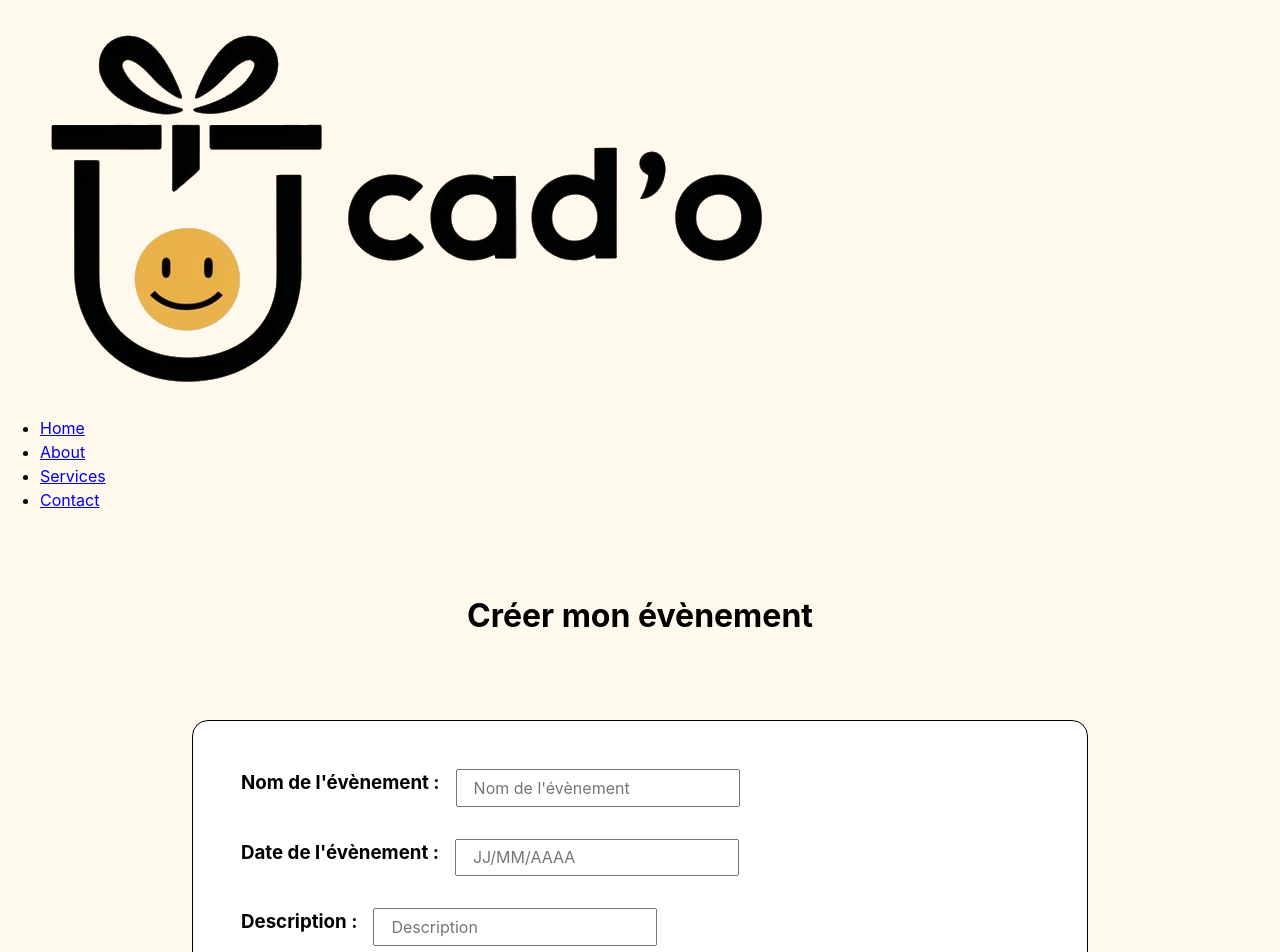
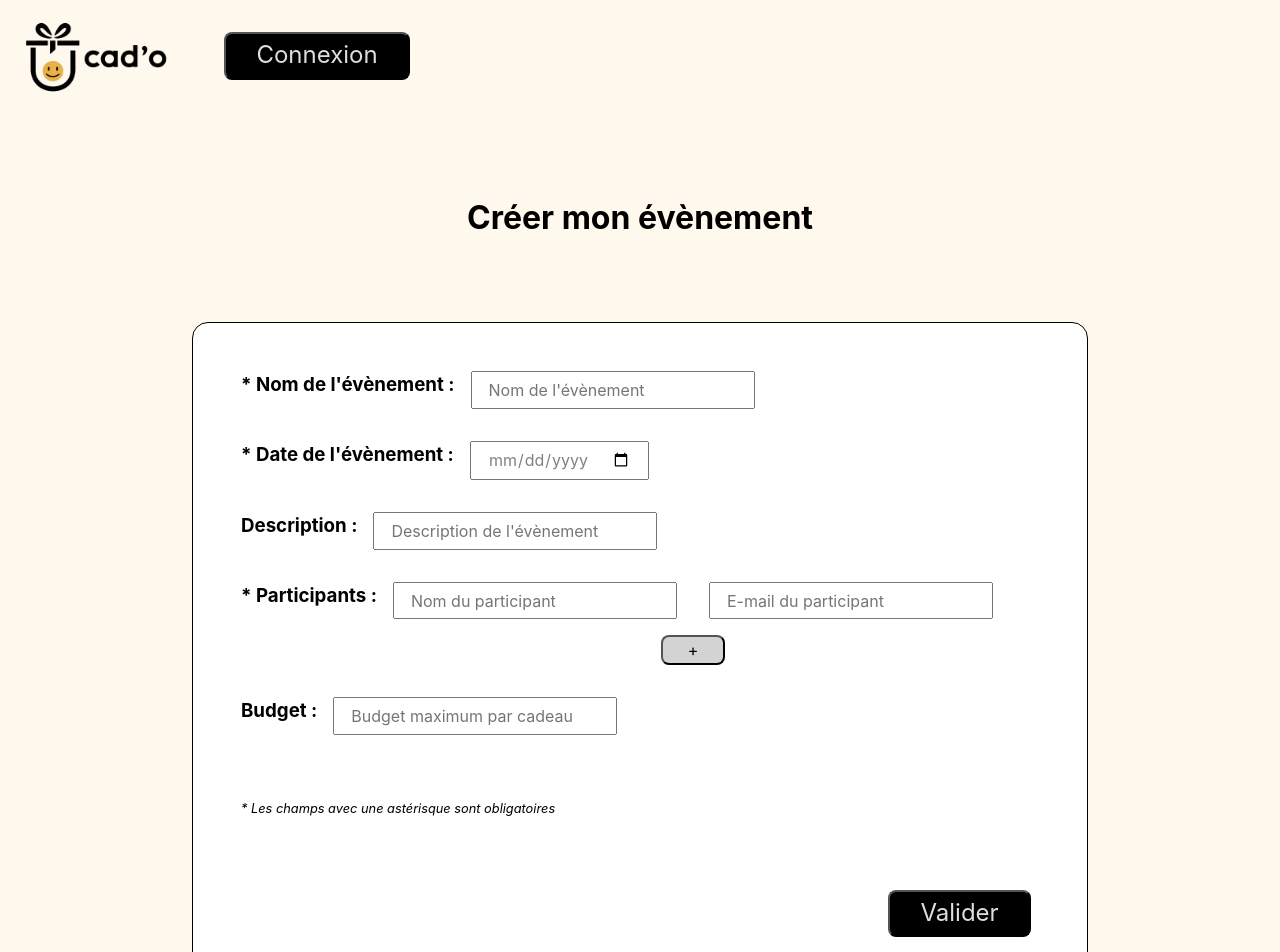
Before and after one commit to yanis-lannabi/cado-front, a React (Vite) app: page / in a window 1280 px wide. Shown: the top 952 px of the page. Built offline with nearby package versions, Linux system fonts and the light colour scheme.

Commit message:
feature: implementing states for every field of the form + begginning to handle onSubmit and onClick events

```diff
--- a/index.html
+++ b/index.html
@@ -4,7 +4,7 @@
     <meta charset="UTF-8" />
     <meta name="viewport" content="width=device-width, initial-scale=1.0" />
     <meta name="theme-color" content="#000000" />
-    <link rel="icon" href="/favicon.ico" />
+    <link rel="icon" href="/FavIcon.png" />
     <link rel="apple-touch-icon" href="/logo192.png" />
     <link rel="manifest" href="/manifest.json" />
     <title>Cad'O</title>
--- a/package.json
+++ b/package.json
@@ -12,7 +12,8 @@
   },
   "dependencies": {
     "react": "^18.2.0",
-    "react-dom": "^18.2.0"
+    "react-dom": "^18.2.0",
+    "semantic-ui-react": "^2.1.5"
   },
   "devDependencies": {
     "@types/react": "^18.2.66",
--- a/src/components/Elements/Header/Header.scss
+++ b/src/components/Elements/Header/Header.scss
@@ -0,0 +1,20 @@
+.header {
+  display: flex;
+  flex-direction: row;
+
+  &__logo {
+    margin: 1rem;
+    width: 10rem;
+  }
+
+  &__button {
+    display: flex;
+    height: 3rem;
+    font-size: 1.5rem;
+    margin: 2rem;
+    padding: 0.2rem 1.9rem;
+    border-radius: 0.5rem;
+    background: #000000;
+    color: #dfdedf;
+  }
+}
--- a/src/components/Elements/Header/Header.tsx
+++ b/src/components/Elements/Header/Header.tsx
@@ -4,26 +4,13 @@ function Header() {
   return (
     <header className="header">
       <img
+        className="header__logo"
         src="../../../../public/MainLogo.png"
         alt="Company Logo"
-        className="logo"
       />
-      <nav>
-        <ul>
-          <li>
-            <a href="/">Home</a>
-          </li>
-          <li>
-            <a href="/about">About</a>
-          </li>
-          <li>
-            <a href="/services">Services</a>
-          </li>
-          <li>
-            <a href="/contact">Contact</a>
-          </li>
-        </ul>
-      </nav>
+      <button type="submit" className="header__button">
+        Connexion
+      </button>
     </header>
   );
 }
--- a/src/components/Pages/CreateEvent/CreateEvent.scss
+++ b/src/components/Pages/CreateEvent/CreateEvent.scss
@@ -52,6 +52,12 @@ h2 {
     background: #000000;
     color: #dfdedf;
   }
+
+  &__mandatory-fields {
+    margin: 3rem 1rem;
+    font-size: 0.8rem;
+    font-style: italic;
+  }
 }
 
 input {
@@ -59,3 +65,7 @@ input {
   padding: 0.3rem 1rem;
   // border-radius: 0.2rem;
 }
+
+#eventDate {
+  color: grey;
+}
--- a/src/components/Pages/CreateEvent/CreateEvent.tsx
+++ b/src/components/Pages/CreateEvent/CreateEvent.tsx
@@ -1,62 +1,143 @@
+import { useState } from 'react';
 import './CreateEvent.scss';
 
+// Fictive participants list, in order to test the form
+const participants = [
+  {
+    name: 'Bob',
+    email: 'bobby@bobby.fr',
+  },
+  {
+    name: 'Michel',
+    email: 'michou@michel.fr',
+  },
+  {
+    name: 'Roberto',
+    email: 'Rob@roberto.fr',
+  },
+  {
+    name: 'Mcikey',
+    email: 'mickey@mickey.fr',
+  },
+  {
+    name: 'Shakira',
+    email: 'shaki@shaki.fr',
+  },
+];
+
 function CreateEvent() {
+  const [eventName, setEventName] = useState('');
+  const [eventDate, setEventDate] = useState('');
+  const [eventDescription, setEventDescription] = useState('');
+  const [participant, setParticipant] = useState([]);
+  const [giftBudget, setGiftBudget] = useState('');
+
+  const addParticipantLine = (e) => {
+    e.preventDefault();
+    return (
+      <div className="create-event__element">
+        <input type="text" id="participant" placeholder="Participant" />
+      </div>
+    );
+  };
+
+  const handleSubmit = (e) => {
+    e.preventDefault();
+
+    if (!eventName && !eventDate && !participant) {
+      alert('Veuillez remplir tous les champs obligatoires');
+      return;
+    }
+    alert(`Youhou ! Votre évènement "${eventName}" a bien été créé ! :)`);
+
+    setEventName('');
+    setEventDate('');
+    setEventDescription('');
+    setParticipant([]);
+    setGiftBudget('');
+  };
+
   return (
     <div className="create-event-page">
       <h2>Créer mon évènement</h2>
 
       <form className="create-event">
         <div className="create-event__element">
-          <h3>Nom de l'évènement :</h3>
-          <input type="text" placeholder="Nom de l'évènement" />
+          <h3>* Nom de l'évènement :</h3>
+          <input
+            type="text"
+            id="eventName"
+            value={eventName}
+            placeholder="Nom de l'évènement"
+            onChange={(e) => setEventName(e.target.value)}
+          />
         </div>
+
         <div className="create-event__element">
-          <h3>Date de l'évènement :</h3>
-          <input type="text" placeholder="JJ/MM/AAAA" />
+          <h3>* Date de l'évènement :</h3>
+          <input
+            type="date"
+            id="eventDate"
+            value={eventDate}
+            onChange={(e) => setEventDate(e.target.value)}
+          />
         </div>
         <div className="create-event__element">
           <h3>Description :</h3>
-          <input type="text" placeholder="Description" />
+          <input
+            type="text"
+            id="eventDescription"
+            value={eventDescription}
+            placeholder="Description de l'évènement"
+            onChange={(e) => setEventDescription(e.target.value)}
+          />
         </div>
         <div className="create-event__element">
-          <h3>Participants :</h3>
+          <h3>* Participants :</h3>
 
           <div className="create-event__participants">
             <div className="create-event__participant">
               <input
-                className="create-event__participant__input-name"
                 type="text"
+                id="participantName"
                 placeholder="Nom du participant"
               />
               <input
-                className="create-event__participant__input-email"
-                type="text"
+                type="email"
+                id="participantEmail"
                 placeholder="E-mail du participant"
               />
             </div>
-            <div className="create-event__participant">
-              <input
-                className="create-event__participant__input-name"
-                type="text"
-                placeholder="Nom du participant"
-              />
-              <input
-                className="create-event__participant__input-email"
-                type="text"
-                placeholder="E-mail du participant"
-              />
-            </div>
-            <button className="create-event__participants__add-button">
+
+            <button
+              className="create-event__participants__add-button"
+              onClick={addParticipantLine}
+            >
               +
             </button>
           </div>
         </div>
         <div className="create-event__element">
           <h3>Budget :</h3>
-          <input type="text" placeholder="Budget maximum par cadeau" />
+          <input
+            type="number"
+            id="giftBudget"
+            value={giftBudget}
+            placeholder="Budget maximum par cadeau"
+          />
         </div>
 
-        <button className="create-event__validation-button">Valider</button>
+        <p className="create-event__mandatory-fields">
+          * Les champs avec une astérisque sont obligatoires
+        </p>
+
+        <button
+          type="submit"
+          className="create-event__validation-button"
+          onSubmit={handleSubmit}
+        >
+          Valider
+        </button>
       </form>
     </div>
   );
--- a/src/main.tsx
+++ b/src/main.tsx
@@ -3,12 +3,15 @@ import ReactDOM from 'react-dom/client';
 
 import CreateEvent from './components/Pages/CreateEvent/CreateEvent';
 import Header from './components/Elements/Header/Header';
+import Footer from './components/Elements/Footer/Footer';
 
+// import 'semantic-ui-css/semantic.min.css';
 import './styles/index.scss';
 
 ReactDOM.createRoot(document.getElementById('root')!).render(
   <React.StrictMode>
     <Header />
     <CreateEvent />
+    <Footer />
   </React.StrictMode>
 );
```
Also changed, not shown: 1 other file (tests, documents, lock files or other folders).
